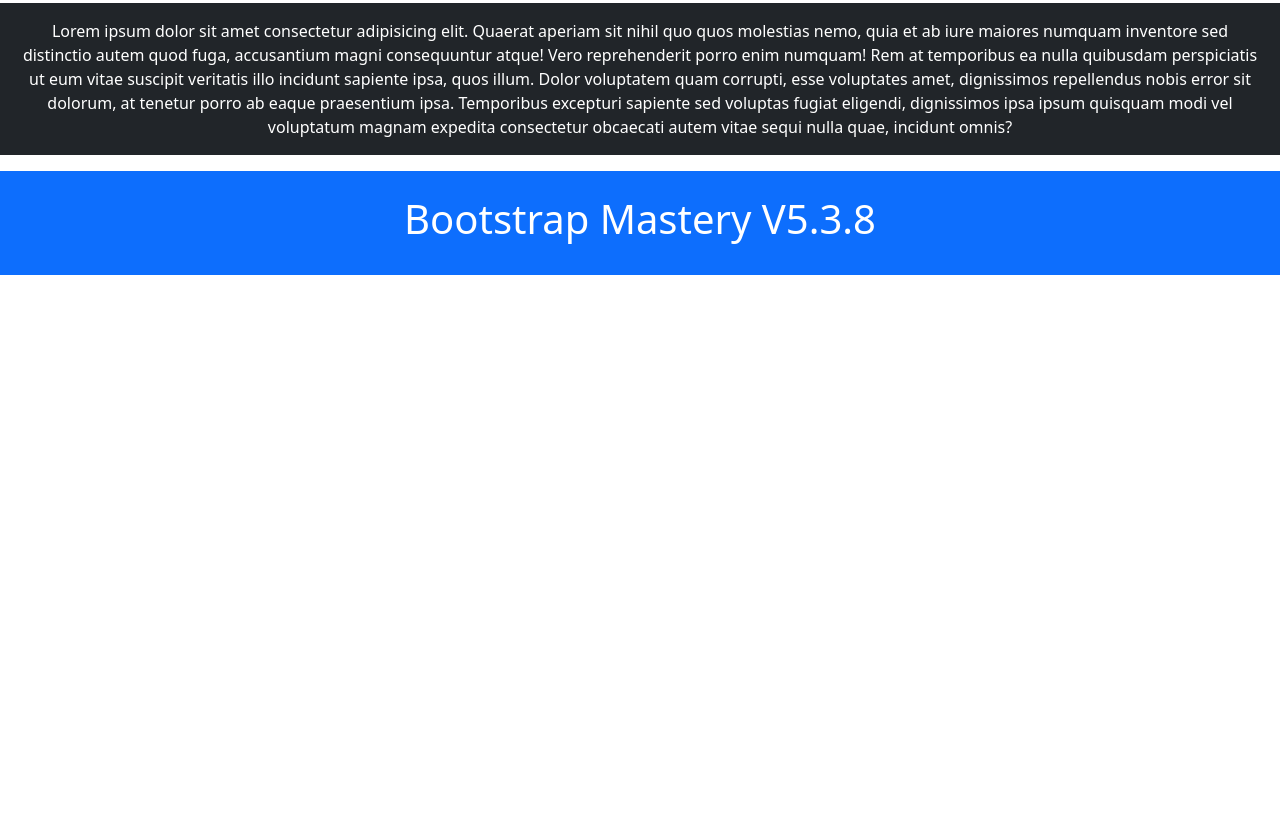
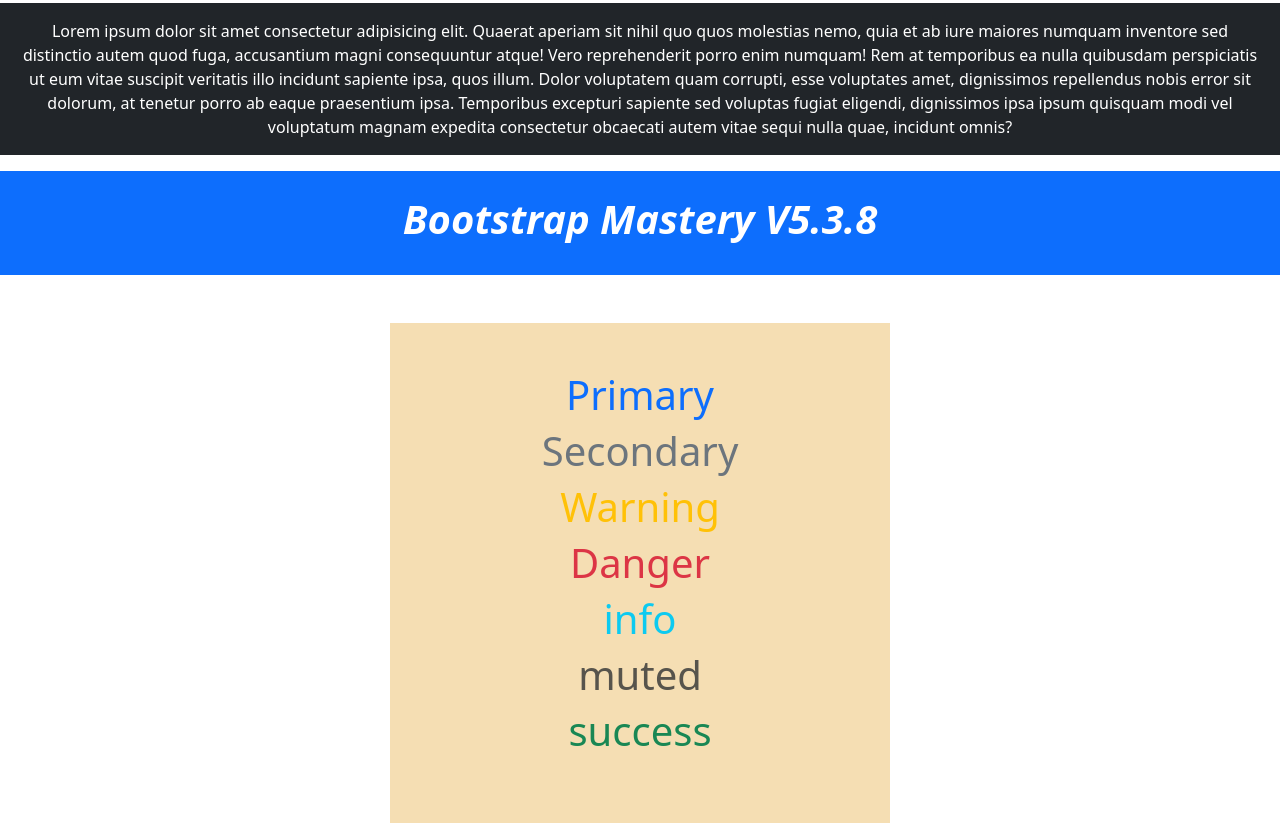
Before and after one commit to Udaypunia9027/bootstrap-project, a website: page index.html in a window 1280 px wide. Shown: the part 477-1300 px from the top of the page. Before the commit the page ends 800 px from the top, so only its background shows below. Drawn offline with nearby package versions, Linux system fonts and the light colour scheme.

Commit message:
Learning typography and spacing in bootstrap

```diff
--- a/index.html
+++ b/index.html
@@ -22,8 +22,22 @@
     excepturi sapiente sed voluptas fugiat eligendi, dignissimos ipsa ipsum quisquam modi vel voluptatum magnam expedita
     consectetur obcaecati autem vitae sequi nulla quae, incidunt omnis?</p>
     <div class="bg-primary p-4">
-     <h1 class="text-white text-capitalize text-center">Bootstrap Mastery V5.3.8</h1>
+     <h1 class="text-white text-capitalize text-center fw-bolder fst-italic">Bootstrap Mastery V5.3.8</h1>
     </div>
+<!-- colors -->
+<div class="text-center mx-auto mt-5 pt-5" style=" height: 500px; width: 500px; background-color: wheat;">
+  <h1 class="text-primary ">Primary</h1>
+  <h1 class="text-secondary">Secondary</h1>
+  <h1 class="text-warning">Warning</h1>
+  <h1 class="text-danger">Danger</h1>
+  <h1 class="text-info">info</h1>
+  <h1 class="text-muted">muted</h1>
+  <h1 class="text-success">success</h1>
+</div>
+
+
+
+
 
   <script src="https://cdn.jsdelivr.net/npm/bootstrap@5.3.2/dist/js/bootstrap.bundle.min.js"></script>
 </body>
```
